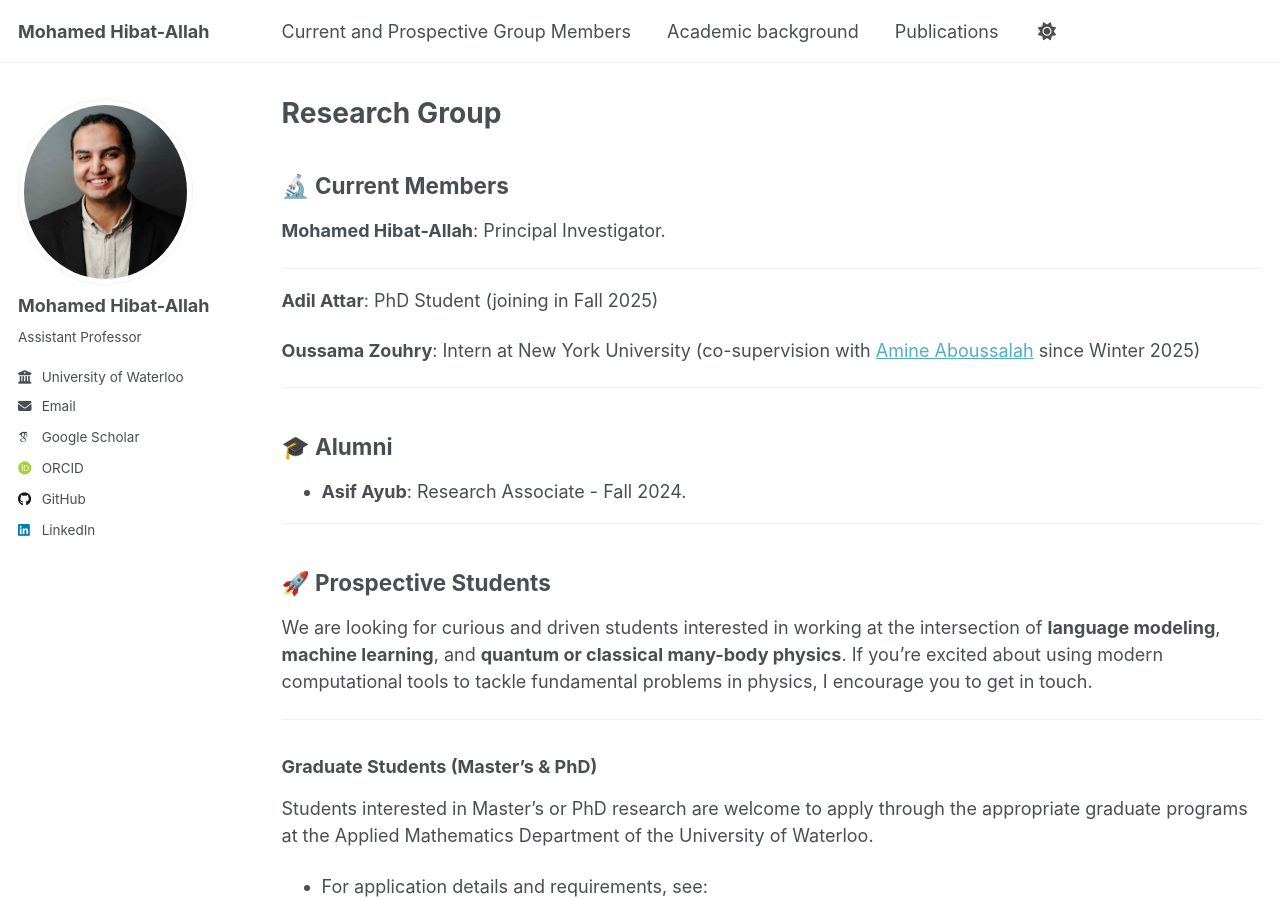
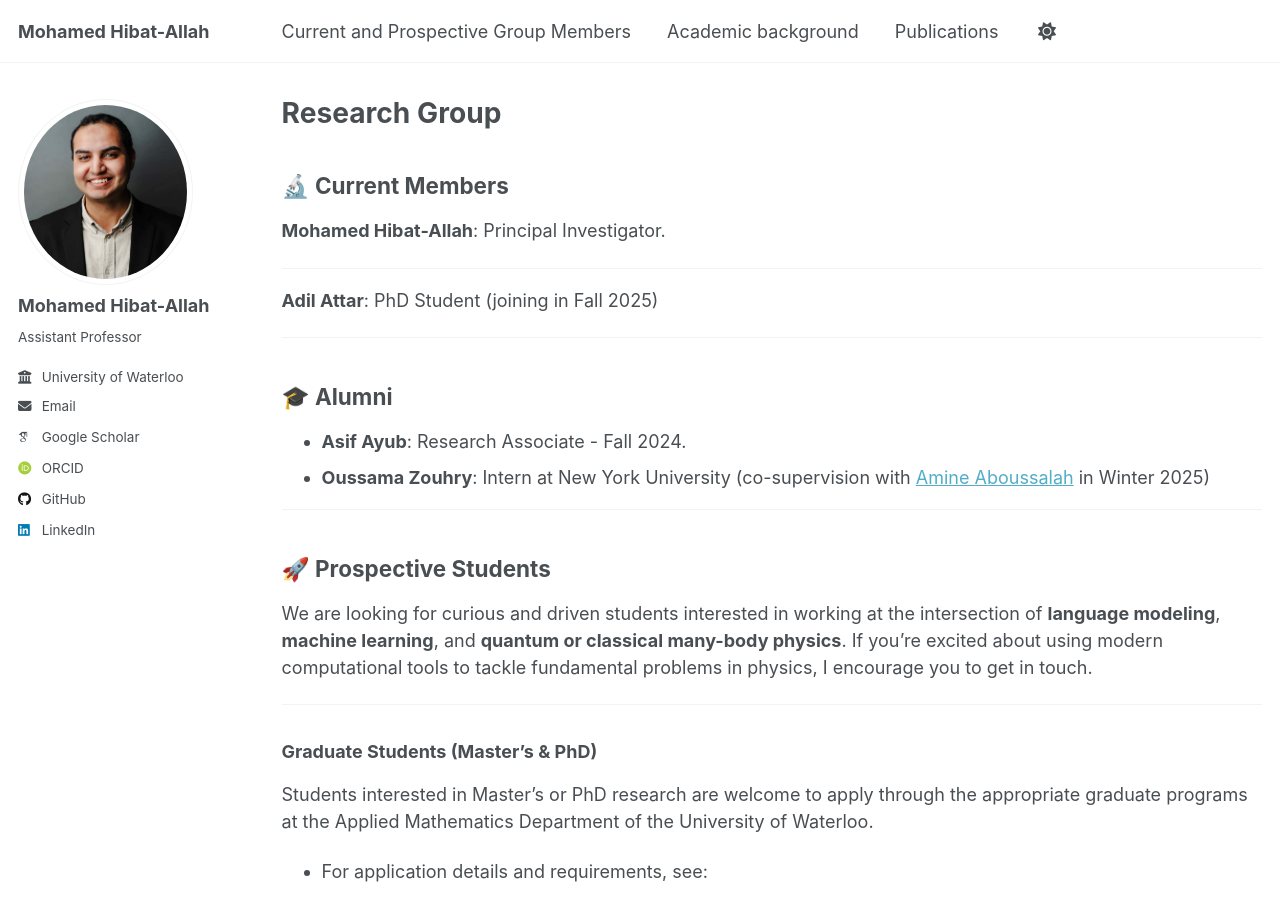
Before and after one commit to mhibatallah/mhibatallah.github.io, a Jekyll site: the page built from _pages/group.md, in a window 1280 px wide and 900 px high. Built offline with Jekyll 4.4.1, drawn with Linux system fonts in a browser that asks for light colours; some web fonts are replaced; a script that is not in the unit is left out; part of the change alters nothing that is shown.

Commit message:
update group page

```diff
--- a/_data/navigation.yml
+++ b/_data/navigation.yml
@@ -22,7 +22,6 @@ main:
     url: https://scholar.google.com/citations?user=kALGR-cAAAAJ&hl=en
 
 
-
   # - title: "Talks"
   #   url: /talks/
 
--- a/_pages/group.md
+++ b/_pages/group.md
@@ -12,16 +12,13 @@ permalink: /group/
 
 **Adil Attar**: PhD Student (joining in Fall 2025)
 
-<!-- ### Aya Almaghari
-Master Student (tentative start date: Fall 2025)   -->
-
-**Oussama Zouhry**: Intern at New York University (co-supervision with [Amine Aboussalah](https://amineaboussalah.github.io/) since Winter 2025)
-
 ---
 
 ##  🎓 Alumni
 
 - **Asif Ayub**: Research Associate - Fall 2024.
+- **Oussama Zouhry**: Intern at New York University (co-supervision with [Amine Aboussalah](https://amineaboussalah.github.io/) in Winter 2025)
+
 
 ---
 
```
